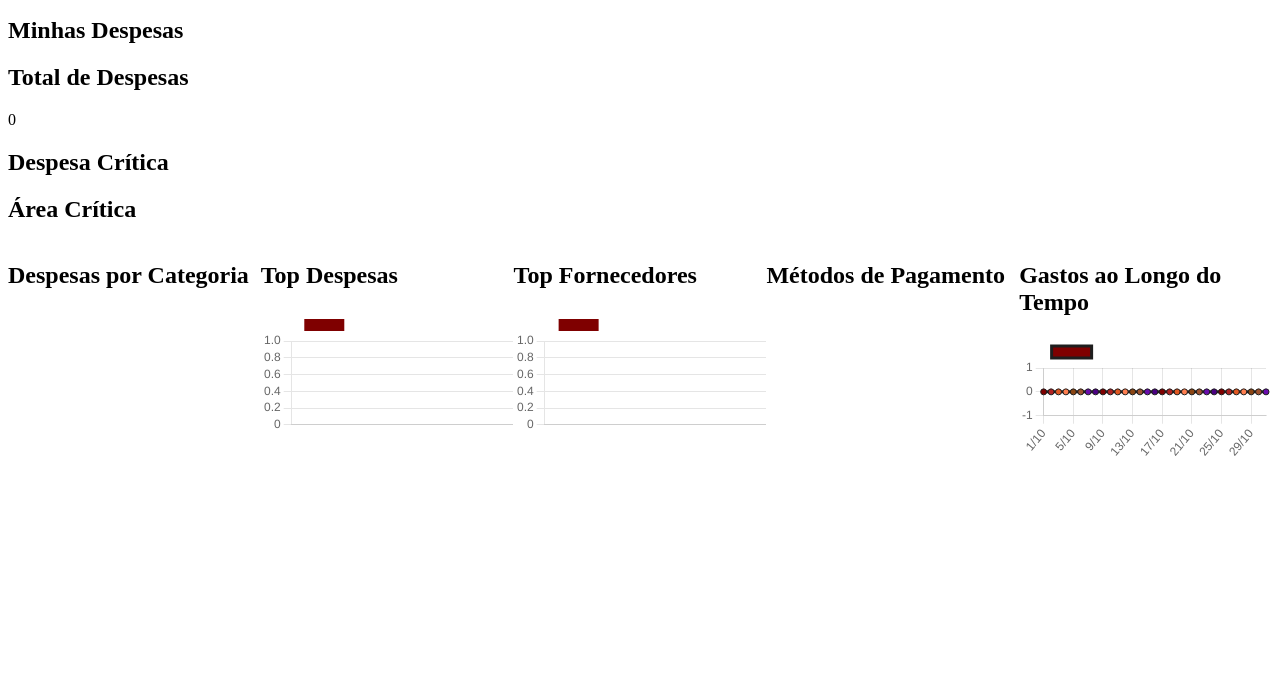
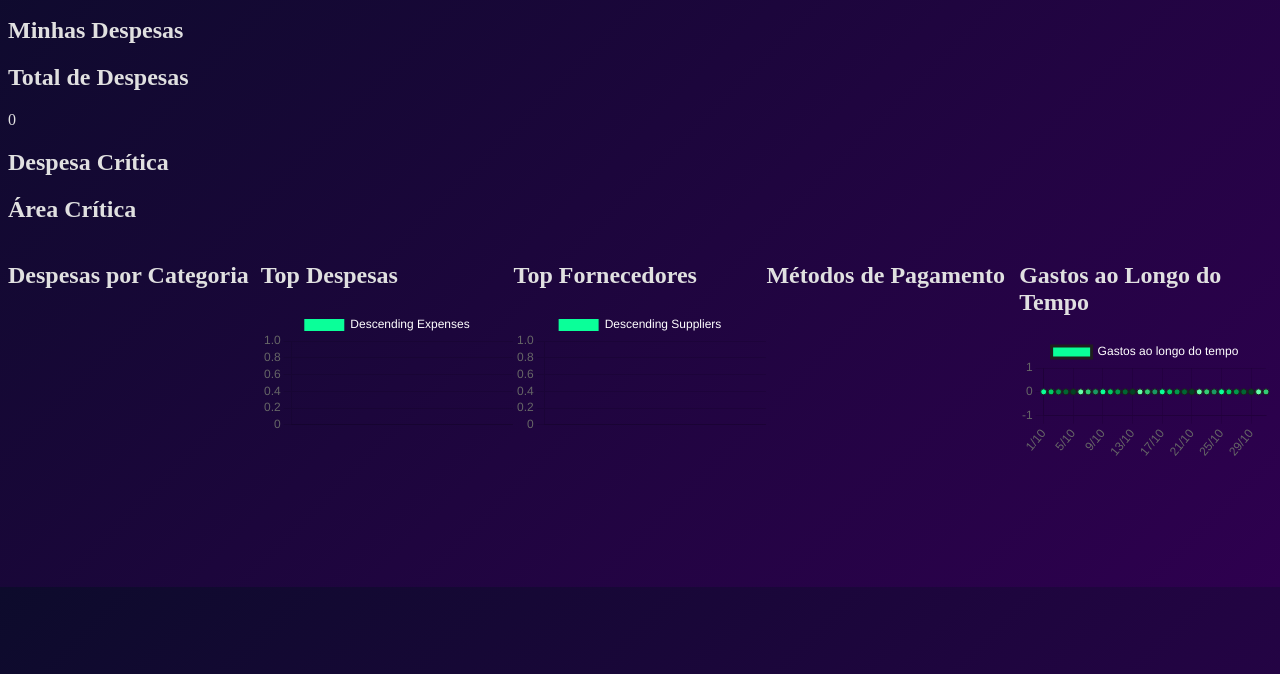
Before and after one commit to Gabigoubi/finance-manager-dashboard, a website built with Vite: page index.html in a window 1280 px wide. Shown: the part 126-800 px from the top of the page. Built offline with nearby package versions, Linux system fonts and the light colour scheme.

Commit message:
Adição de CSS para visualização correta, mas incompleto

```diff
--- a/script.js
+++ b/script.js
@@ -3,7 +3,7 @@ import { v4 as uuidv4 } from "uuid";
 /*=============================================
 =            1. SELETORES DO DOM              =
 =============================================*/
-const main = document.querySelector("app-layout__main-content");
+const main = document.querySelector(".app-layout__main-content");
 const form = document.getElementById("form");
 const expenseNameInput = document.getElementById("expense-name");
 const expenseAmountInput = document.getElementById("amount");
@@ -69,15 +69,16 @@ const validationRules = {
   },
 };
 const FMD_COLOR_PALETTE = [
-  "#7F0000", // vermelho sangue escuro
-  "#B22222", // vermelho fogo
-  "#E25822", // laranja queimado
-  "#FF7F50", // coral forte
-  "#8B4513", // marrom escuro
-  "#A0522D", // marrom médio
-  "#6A0DAD", // roxo púrpura profundo
-  "#4B0082", // índigo escuro
+  "#0AFF99", // verde neon claro
+  "#00CC66", // verde vibrante
+  "#00994D", // verde médio
+  "#006633", // verde escuro profundo
+  "#004422", // verde quase preto
+  "#66FFAA", // verde neon suave
+  "#33CC77", // verde intenso
+  "#1A9966", // verde escuro suave
 ];
+
 const currencyFormatter = new Intl.NumberFormat("pt-BR", {
   style: "currency",
   currency: "BRL",
--- a/style.css
+++ b/style.css
@@ -1,113 +1,3 @@
-/*=============================================
-=            FMD DESIGN SYSTEM (TOKENS)         =
-=============================================*/
-
-:root {
-  /* ------------------------------------------ */
-  /* --- PALETA DE CORES BASE (Matéria-Prima) --- */
-  /* ------------------------------------------ */
-  /* Aqui listamos as cores puras que você escolheu. */
-
-  --palette-dark-turquoise: #1bd7d8;
-  --palette-neon-green: #37ed10;
-  --palette-stratos: #00004c; /* Azul super escuro */
-  --palette-violent-violet: #310f5e; /* Roxo super escuro */
-  --palette-ghost-white: #f8f8ff;
-  --palette-sky-blue: #59e0ff;
-  --palette-black: #000000;
-
-  /* ------------------------------------------ */
-  /* --- CORES DE UI (Função e Propósito)   --- */
-  /* ------------------------------------------ */
-  /* Aqui damos um "cargo" para cada cor da paleta. */
-
-  /* Cor principal de fundo. Escolhi o Roxo por ser um pouco mais "orgânico". */
-  --color-background: var(--palette-violent-violet);
-
-  /* Cor principal para textos, garantindo contraste. */
-  --color-text-primary: var(--palette-ghost-white);
-  /* Cor para textos secundários, placeholders, etc. */
-  --color-text-secondary: rgba(
-    248,
-    248,
-    255,
-    0.7
-  ); /* Branco com transparência */
-
-  /* Cor de destaque para ações primárias (botões principais, links). */
-  --color-accent-primary: var(--palette-dark-turquoise);
-  /* Cor de destaque para ações secundárias ou status positivos. */
-  --color-accent-secondary: var(--palette-neon-green);
-
-  /* ------------------------------------------ */
-  /* --- CORES DE FEEDBACK (Semântica)      --- */
-  /* ------------------------------------------ */
-  /* Cores que comunicam estado ao usuário. */
-
-  /* Usado para erros, alertas de perigo (Ex: gastos muito altos). */
-  --color-feedback-error: #ff6384; /* Um vermelho/rosa neon */
-  /* Usado para sucesso, status positivo (Ex: gastos baixos). */
-  --color-feedback-success: var(--palette-neon-green);
-  /* Usado para avisos e informações. */
-  --color-feedback-warning: #ffce56; /* Um amarelo neon */
-
-  /* ------------------------------------------ */
-  /* --- BORDAS E SUPERFÍCIES                 --- */
-  /* ------------------------------------------ */
-
-  /* Cor sutil para bordas de cards e divisórias. */
-  --border-color: rgba(
-    89,
-    224,
-    255,
-    0.25
-  ); /* Azul céu com mais transparência */
-  --border-radius-standard: 8px;
-
-  /* Fundo para o efeito de "vidro fosco" (Glassmorphism). */
-  --surface-glass-background: rgba(
-    49,
-    15,
-    94,
-    0.3
-  ); /* Roxo com transparência */
-
-  /* ------------------------------------------ */
-  /* --- SOMBRAS E EFEITOS (Profundidade)     --- */
-  /* ------------------------------------------ */
-
-  /* Efeito de brilho (glow) para elementos de destaque. */
-  --effect-neon-glow-turquoise: 0 0 12px 1px hsla(180, 78%, 51%, 0.6);
-  --effect-neon-glow-green: 0 0 12px 1px hsla(111, 86%, 50%, 0.6);
-
-  /* Sombra padrão para "elevar" os cards da tela. */
-  --effect-box-shadow-standard: 0px 4px 16px rgba(0, 0, 0, 0.2);
-
-  /* Efeito de blur para o fundo de elementos "glass". */
-  --effect-backdrop-blur: blur(12px);
-
-  /* ------------------------------------------ */
-  /* --- ORDEM DAS CAMADAS (z-index)          --- */
-  /* ------------------------------------------ */
-  /* Um sistema para controlar a profundidade e evitar "z-index: 9999". */
-
-  --z-index-background-glow: -1; /* Nebulosas no fundo */
-  --z-index-base: 1; /* Conteúdo padrão */
-  --z-index-floating: 10; /* Elementos que flutuam (ex: tooltips) */
-  --z-index-modal: 100; /* Modais e pop-ups */
-}
-
-/* --- Lógica de Texto Preto/Branco (WCAG) --- */
-/* Esta parte não entra nas variáveis, mas é onde a gente aplicaria a lógica. */
-/* Por padrão, nosso fundo é escuro, então o texto principal é branco. */
-
-/* Se tivéssemos um componente com fundo claro (ex: um modal de alerta) */
-.componente-com-fundo-claro {
-  background-color: var(--palette-ghost-white);
-  color: var(
-    --palette-black
-  ); /* O texto vira preto pra garantir contraste AAA */
-}
 .input-error {
   outline: 2px solid red;
 }
@@ -117,3 +7,11 @@
 .chart-container {
   width: 20%;
 }
+:root {
+  --background-primary: linear-gradient(135deg, #0d0b2c, #2e004f);
+  --text-primary: #e0e0e0;
+}
+body {
+  background: var(--background-primary);
+  color: var(--text-primary);
+}
```
